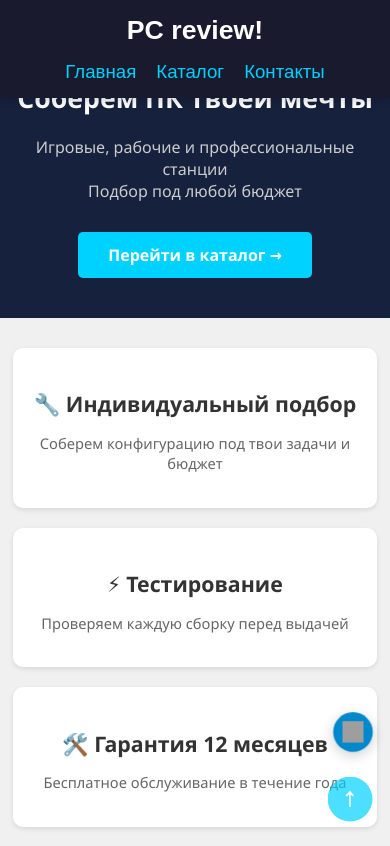
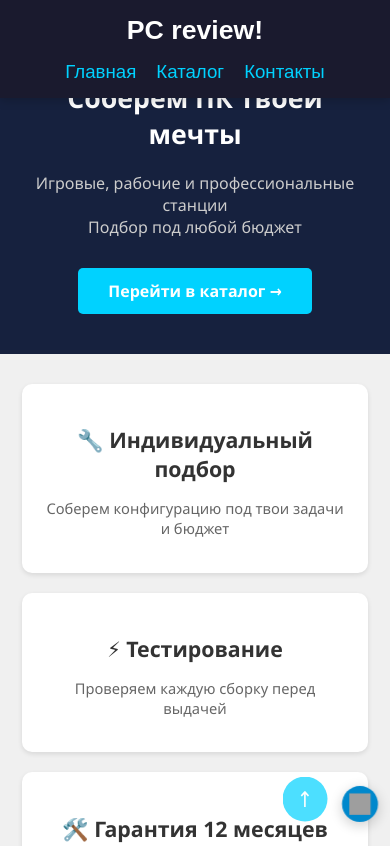
Before and after one commit to dantakivanovic-cmyk/pc-review-site, a plain HTML site: page index.html in a window 390 px wide. Shown: the top 846 px of the page. Drawn offline with Linux system fonts and the light colour scheme; grey boxes are pictures that could not be loaded.

Commit message:
Update style.css

```diff
--- a/style.css
+++ b/style.css
@@ -688,3 +688,36 @@ html {
         right: 15px;
     }
 }
+
+/* Отступы для всего контента на телефонах */
+@media (max-width: 768px) {
+    body {
+        padding-left: 10px;
+        padding-right: 10px;
+    }
+
+    /* Для баннера убираем лишние отступы, чтобы не было двойных */
+    .banner {
+        margin-left: -10px;
+        margin-right: -10px;
+        padding-left: 20px;
+        padding-right: 20px;
+    }
+}
+
+@media (max-width: 480px) {
+    .telegram-widget {
+        bottom: 20px;
+        right: 10px;
+        padding: 8px;
+    }
+
+    .telegram-widget span {
+        display: none;  /* Скрываем текст, оставляем только иконку */
+    }
+
+    .back-to-top {
+        bottom: 20px;
+        right: 60px;  /* Сдвигаем, чтобы не пересекалась с Telegram */
+    }
+}
```
